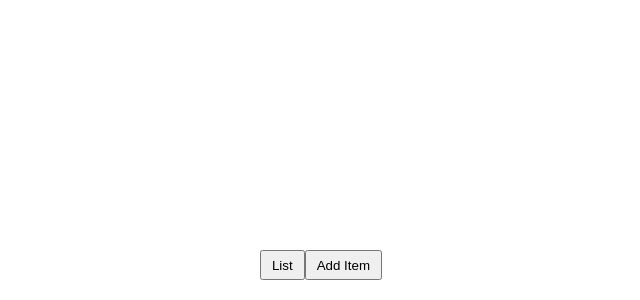
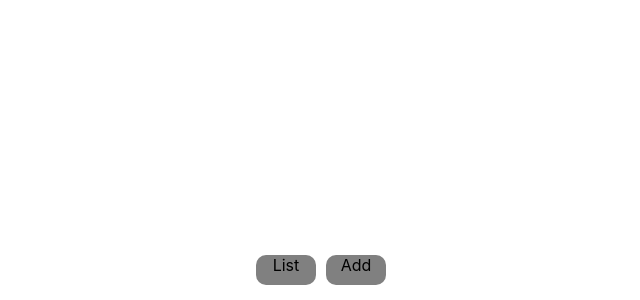
Before and after one commit to the-collab-lab/tcl-34-smart-shopping-list, a React (Create React App) app: page / in a window 1280 px wide. Shown: the part 500-800 px from the top of the page, without its empty margins (319-959 px from the left). Built offline with nearby package versions, Linux system fonts and the light colour scheme.

Commit message:
deleted button tag

```diff
--- a/src/components/Filters/index.js
+++ b/src/components/Filters/index.js
@@ -2,29 +2,29 @@ import React from 'react';
 import './styles.css';
 import { Switch, Route, Link } from 'react-router-dom';
 
-const Listar = () => <h1>Listar</h1>;
-const Adicionar = () => <h1>Adicionar</h1>;
+const List = () => <h1>List</h1>;
+const Add = () => <h1>Add-item</h1>;
 
 export function Filters() {
   return (
     <Switch>
-      <Route exact path="/listar">
-        <Listar />
+      <Route exact path="/list">
+        <List />
       </Route>
-      <Route path="/adicionar">
-        <Adicionar />
+      <Route path="/add">
+        <Add />
       </Route>
       <div className="div-button">
-        <button className="button">
+
           <Link className="link-button" to="/list">
             List
           </Link>
-        </button>
-        <button className="button">
-          <Link className="link-button" to="/add-item">
-            Add Item
+
+
+          <Link className="link-button" to="/add">
+            Add
           </Link>
-        </button>
+
       </div>
     </Switch>
   );
--- a/src/components/Filters/styles.css
+++ b/src/components/Filters/styles.css
@@ -8,20 +8,26 @@
   width: 100%;
 }
 
-.button {
-  height: 30px;
-  padding: 0 10px;
+.link-button {
+text-decoration: none;
+color: black;
+height: 30px;
+width: 60px;
+margin: 5px;
+background-color: gray;
+border: black;
+border-radius: 10px;
+text-align: center;
 }
 
-.button:hover {
-  background-color: rgb(87, 146, 255);
+.link-button:hover {
+  background-color:dodgerblue;
 }
 
-.button:focus {
-  background-color: rgb(87, 146, 255);
+.link-button:hover {
+  background-color: dodgerblue;
 }
 
-.link-button {
-  color: black;
-  text-decoration: none;
+.link-button:active {
+  color: white;
 }
```
